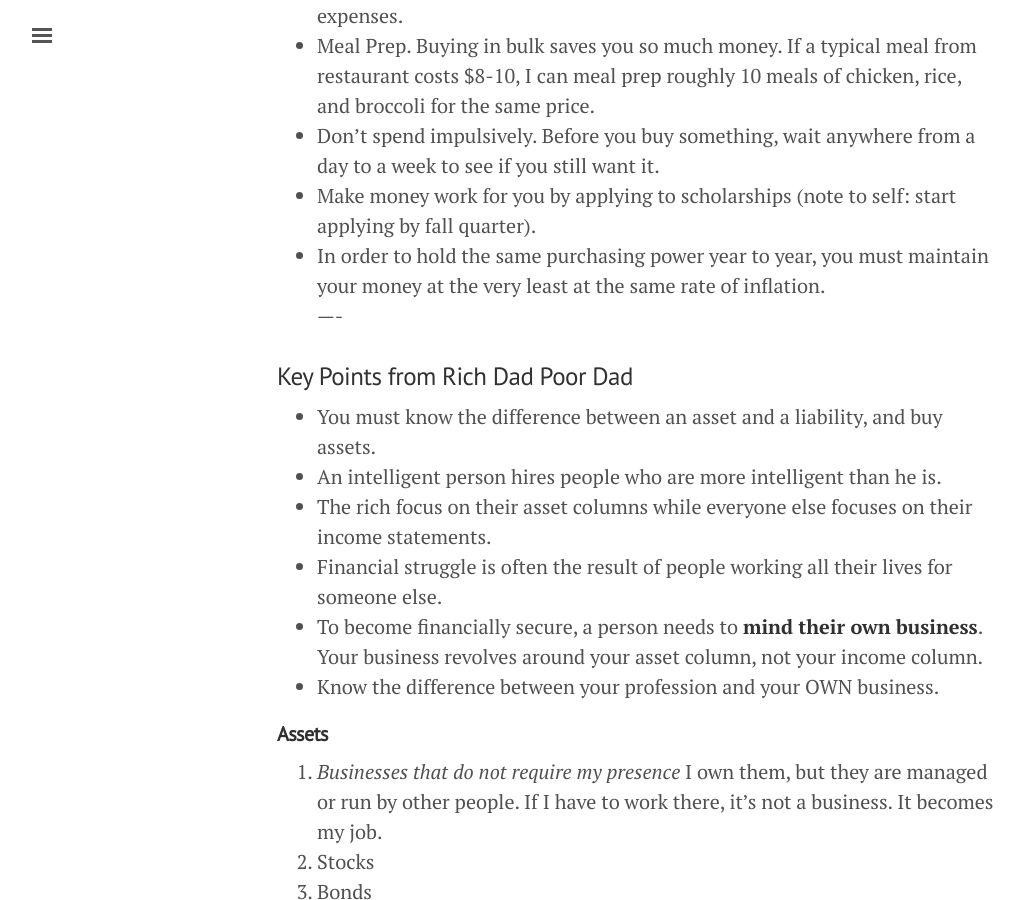
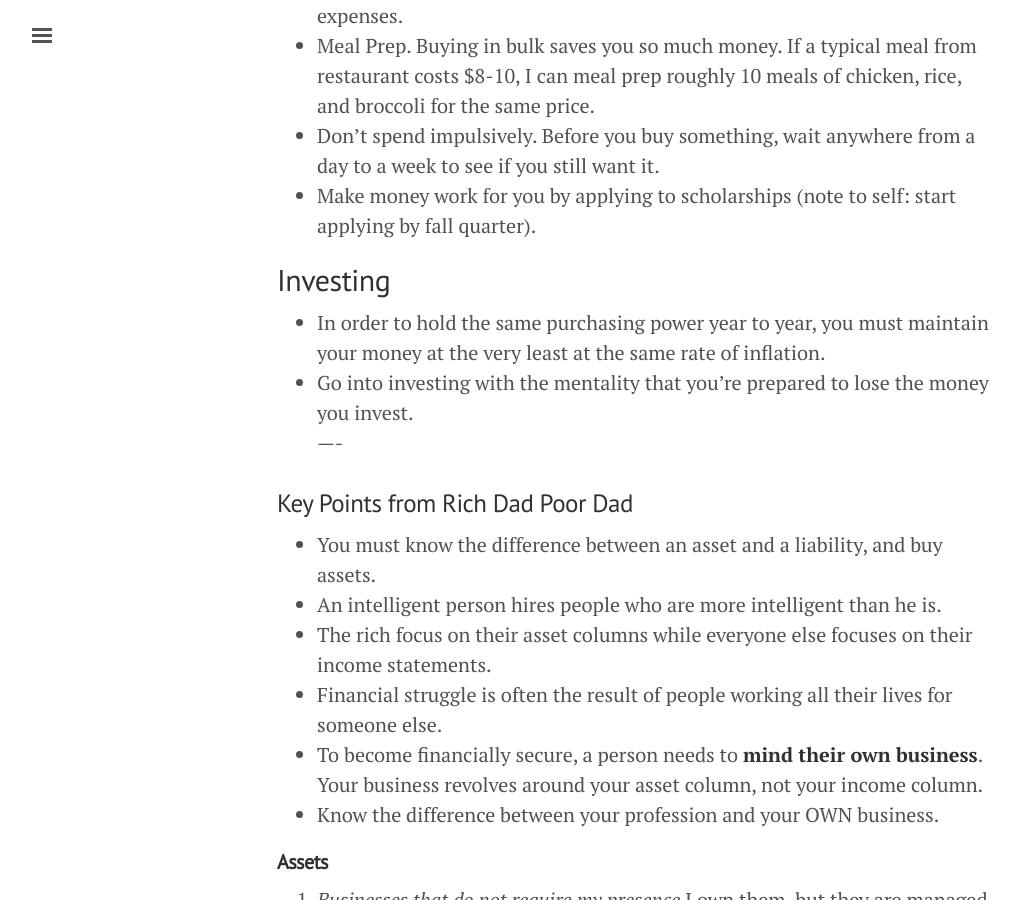
Before and after one commit to bjchia/bjchia.github.io, a Jekyll site: the page built from personalfinance.md, in a window 1280 px wide and 900 px high, scrolled down 809 px. Shown: the whole window, without its empty margins (3-1027 px from the left). Built offline with Jekyll 4.4.1, drawn with Linux system fonts in a browser that asks for light colours.

Commit message:
Update personalfinance.md

```diff
--- a/personalfinance.md
+++ b/personalfinance.md
@@ -20,7 +20,10 @@
 * Meal Prep. Buying in bulk saves you so much money. If a typical meal from restaurant costs $8-10, I can meal prep roughly 10 meals of chicken, rice, and broccoli for the same price.
 * Don't spend impulsively. Before you buy something, wait anywhere from a day to a week to see if you still want it.
 * Make money work for you by applying to scholarships (note to self: start applying by fall quarter).
+
+## Investing
 * In order to hold the same purchasing power year to year, you must maintain your money at the very least at the same rate of inflation.
+* Go into investing with the mentality that you're prepared to lose the money you invest.
 <br>
 ----
 
```
